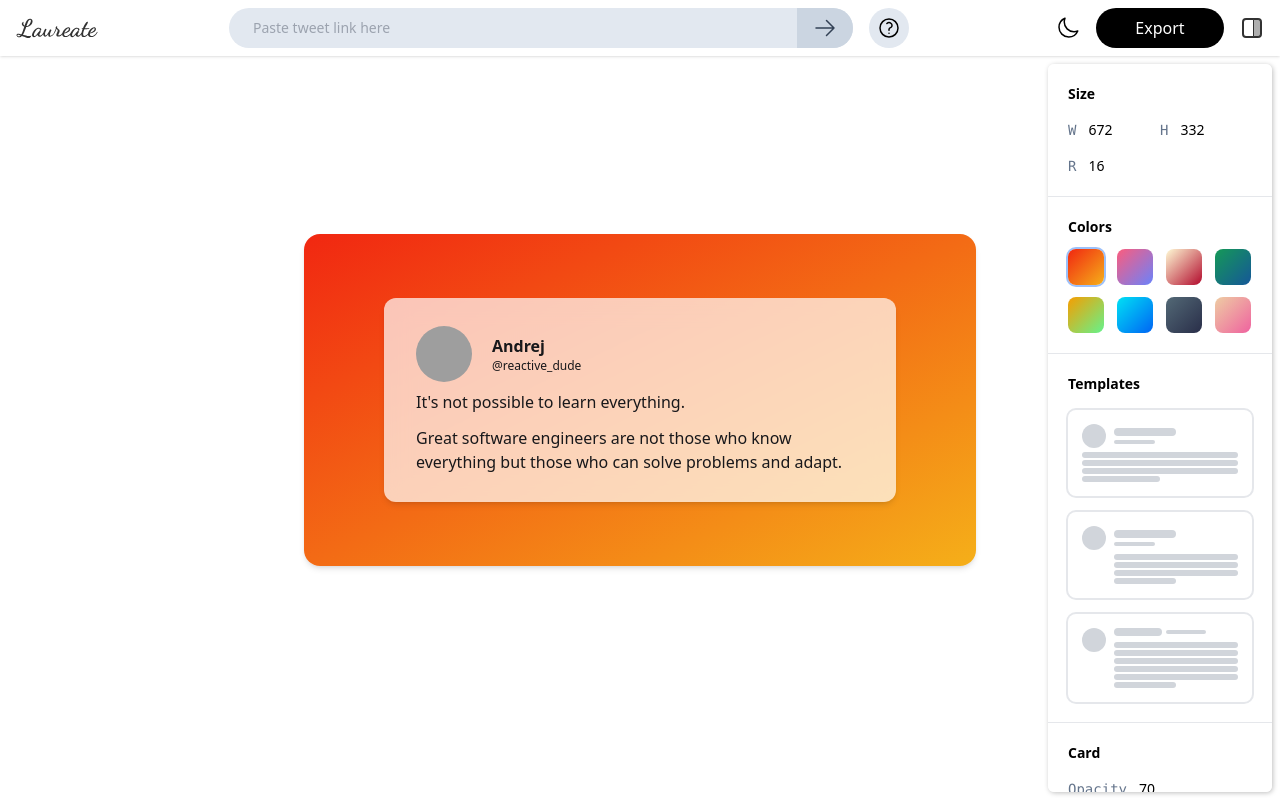
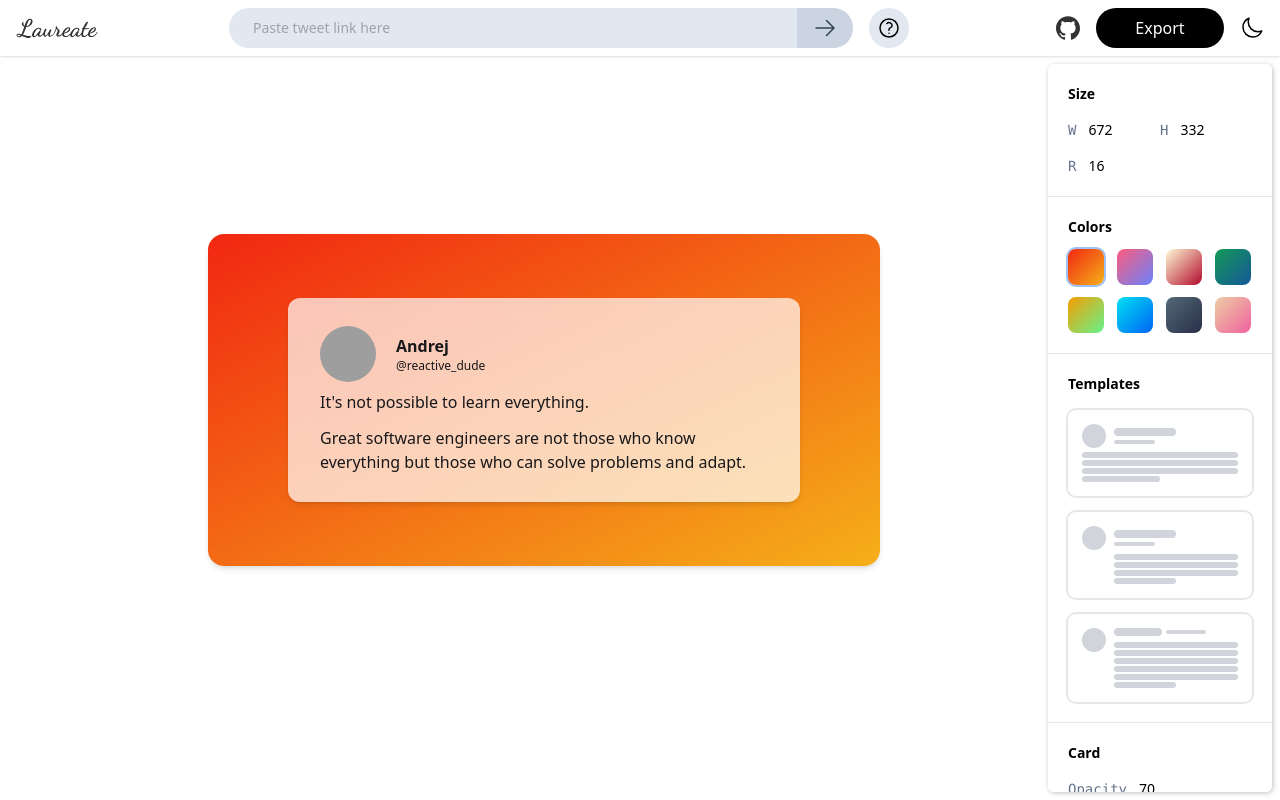
Before and after one commit to subhoghoshX/laureate, a Next.js app: page / in a window 1280 px wide. Built offline with nearby package versions, Linux system fonts and the light colour scheme; grey boxes are pictures that could not be loaded; what prettier-plugin-tailwindcss would draw is missing.

Commit message:
feat: side panel always visible in large screen & panel icon -> github icon

```diff
--- a/components/Header/ButtonGroup.tsx
+++ b/components/Header/ButtonGroup.tsx
@@ -10,6 +10,22 @@ export default function ButtonGroup({ setIsPanelOpen, rootRef }: Props) {
   return (
     <div className="h-full w-auto pl-4 lg:w-56">
       <div className="relative flex h-full items-center justify-end gap-x-4 md:justify-between">
+        <a
+          className="z-10"
+          target="_blank"
+          rel="noreferrer"
+          href="https://github.com/subhoghoshX/laureate"
+        >
+          <svg
+            className="h-6 w-6 fill-[#323232]"
+            role="img"
+            viewBox="0 0 24 24"
+            xmlns="http://www.w3.org/2000/svg"
+          >
+            <title>GitHub</title>
+            <path d="M12 .297c-6.63 0-12 5.373-12 12 0 5.303 3.438 9.8 8.205 11.385.6.113.82-.258.82-.577 0-.285-.01-1.04-.015-2.04-3.338.724-4.042-1.61-4.042-1.61C4.422 18.07 3.633 17.7 3.633 17.7c-1.087-.744.084-.729.084-.729 1.205.084 1.838 1.236 1.838 1.236 1.07 1.835 2.809 1.305 3.495.998.108-.776.417-1.305.76-1.605-2.665-.3-5.466-1.332-5.466-5.93 0-1.31.465-2.38 1.235-3.22-.135-.303-.54-1.523.105-3.176 0 0 1.005-.322 3.3 1.23.96-.267 1.98-.399 3-.405 1.02.006 2.04.138 3 .405 2.28-1.552 3.285-1.23 3.285-1.23.645 1.653.24 2.873.12 3.176.765.84 1.23 1.91 1.23 3.22 0 4.61-2.805 5.625-5.475 5.92.42.36.81 1.096.81 2.22 0 1.606-.015 2.896-.015 3.286 0 .315.21.69.825.57C20.565 22.092 24 17.592 24 12.297c0-6.627-5.373-12-12-12" />
+          </svg>
+        </a>
         <button className="relative z-10">
           <svg
             xmlns="http://www.w3.org/2000/svg"
@@ -30,7 +46,7 @@ export default function ButtonGroup({ setIsPanelOpen, rootRef }: Props) {
           <ExportButton className="z-20" rootRef={rootRef} />
         </div>
         <button
-          className="relative z-10"
+          className="relative z-10 lg:hidden"
           onClick={() => setIsPanelOpen((c) => !c)}
         >
           <svg
--- a/components/SidePanel/index.tsx
+++ b/components/SidePanel/index.tsx
@@ -10,10 +10,8 @@ interface Props {
 export default function SidePanel({ isPanelOpen }: Props) {
   return (
     <aside
-      className={`h-full w-60 self-end overflow-hidden p-2 transition-transform duration-200 ease-out ${
-        isPanelOpen
-          ? "translate-x-0 lg:translate-x-60"
-          : "translate-x-60 lg:translate-x-0"
+      className={`h-full w-60 self-end overflow-hidden p-2 transition-transform duration-200 ease-out lg:translate-x-0 ${
+        isPanelOpen ? "translate-x-0" : "translate-x-60"
       }`}
     >
       <div
--- a/components/TweetCard/CardResizable.tsx
+++ b/components/TweetCard/CardResizable.tsx
@@ -45,6 +45,7 @@ export default function ResizableTweet({ rootRef }: any) {
       defaultSize={{ width: cardWidth, height: cardHeight }}
       size={{ width: cardWidth, height: cardHeight }}
       onResize={resizeHandler}
+      className="lg:-translate-x-24"
     >
       <CardOuter rootRef={rootRef} />
     </Resizable>
```
